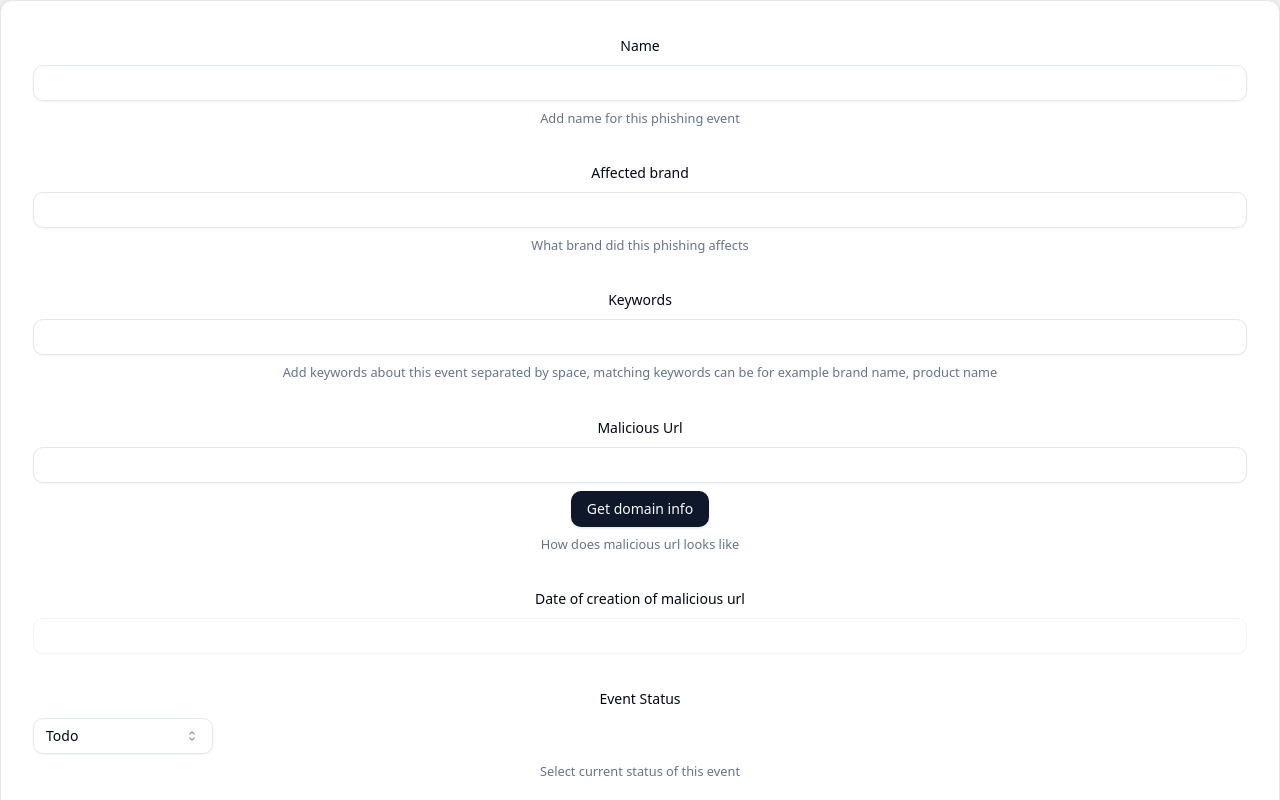
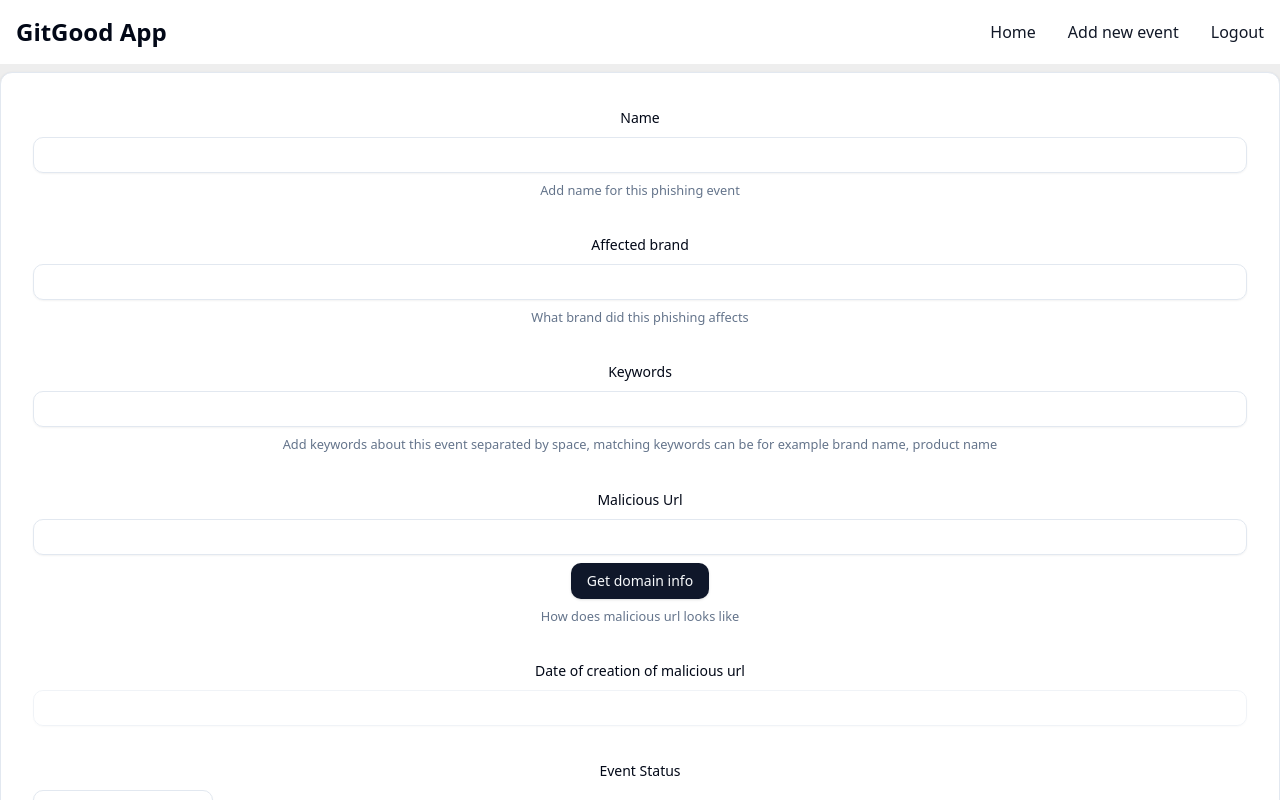
Before and after one commit to tkukec/stem24-phishing-tracker, a React (Vite) app in the folder frontend/: page /phishing-add in a window 1280 px wide. Shown: the top 800 px of the page. Built offline with nearby package versions, Linux system fonts and the light colour scheme; no server answers.

Commit message:
Added navbar

```diff
--- a/frontend/src/components/Forms/PhishingEventForm.tsx
+++ b/frontend/src/components/Forms/PhishingEventForm.tsx
@@ -120,7 +120,7 @@
                         <FormControl>
                             <>
                                 <Input disabled value={(watch("domainRegistrationDate") ?? "").toString() ?? ""}/>
-                                                 </>
+                            </>
                         </FormControl>
                     </FormItem>
 
--- /dev/null
+++ b/frontend/src/layouts/Navbar.tsx
@@ -0,0 +1,79 @@
+import {useState} from "react"
+
+const Navbar = () => {
+    const [isSideBarOpen, setIsSideBarOpen] = useState(false);
+    return (
+        <>
+            {isSideBarOpen && <div className="relative">
+                {/* Sidebar */}
+                <div className="fixed inset-y-0 right-0 w-64 bg-white z-10">
+                    <div className="w-full md:block md:w-auto" id="navbar-default">
+                        <ul className="font-medium flex flex-col p-4 md:p-0 mt-4  border-gray-100 rounded-lg md:flex-row md:space-x-8 rtl:space-x-reverse md:mt-0 md:border-0 md:bg-white dark:bg-gray-800 md:dark:bg-gray-900 dark:border-gray-700">
+                            <li>
+                                <a href="/search"
+                                   className="block py-2 px-3 rounded hover:bg-gray-100 md:hover:bg-transparent md:border-0 md:hover:text-blue-700 md:p-0 dark:text-white md:dark:hover:text-blue-500 dark:hover:bg-gray-700 dark:hover:text-white md:dark:hover:bg-transparent"
+                                   aria-current="page">Home</a>
+                            </li>
+                            <li>
+                                <a href="/phishing-add"
+                                   className="block py-2 px-3 rounded hover:bg-gray-100 md:hover:bg-transparent md:border-0 md:hover:text-blue-700 md:p-0 dark:text-white md:dark:hover:text-blue-500 dark:hover:bg-gray-700 dark:hover:text-white md:dark:hover:bg-transparent">Add
+                                    new event</a>
+                            </li>
+                            <li>
+                                <a href="/login"
+                                   className="block py-2 px-3 rounded hover:bg-gray-100 md:hover:bg-transparent md:border-0 md:hover:text-blue-700 md:p-0 dark:text-white md:dark:hover:text-blue-500 dark:hover:bg-gray-700 dark:hover:text-white md:dark:hover:bg-transparent">Logout</a>
+                            </li>
+                        </ul>
+                    </div>
+                </div>
+
+                {/* Overlay */}
+                <div className="fixed inset-0 bg-black opacity-50 z-0" onClick={() => setIsSideBarOpen(false)}></div>
+            </div>
+            }
+            <nav className="bg-white border-gray-200 dark:bg-gray-900 mb-2">
+                <div className="max-w-screen-xl flex flex-wrap items-center justify-between mx-auto p-4">
+                    <a href="https://flowbite.com/" className="flex items-center space-x-3 rtl:space-x-reverse">
+                    <span
+                        className="self-center text-2xl font-semibold whitespace-nowrap dark:text-white">
+                        GitGood App
+                    </span>
+                    </a>
+                    <button data-collapse-toggle="navbar-default" type="button"
+                            onClick={() => setIsSideBarOpen(true)}
+                            className="inline-flex items-center p-2 w-10 h-10 justify-center text-sm text-gray-500 rounded-lg md:hidden hover:bg-gray-100 focus:outline-none focus:ring-2 focus:ring-gray-200 dark:text-gray-400 dark:hover:bg-gray-700 dark:focus:ring-gray-600"
+                            aria-controls="navbar-default" aria-expanded="false">
+                        <span className="sr-only">Open main menu</span>
+                        <svg className="w-5 h-5" aria-hidden="true" xmlns="http://www.w3.org/2000/svg" fill="none"
+                             viewBox="0 0 17 14">
+                            <path stroke="currentColor" stroke-linecap="round" stroke-linejoin="round" stroke-width="2"
+                                  d="M1 1h15M1 7h15M1 13h15"/>
+                        </svg>
+                    </button>
+                    <div className="hidden w-full md:block md:w-auto" id="navbar-default">
+                        <ul className="font-medium flex flex-col p-4 md:p-0 mt-4 border border-gray-100 rounded-lg bg-gray-50 md:flex-row md:space-x-8 rtl:space-x-reverse md:mt-0 md:border-0 md:bg-white dark:bg-gray-800 md:dark:bg-gray-900 dark:border-gray-700">
+                            <li>
+                                <a href="/search"
+                                   className="block py-2 px-3 text-gray-900 rounded hover:bg-gray-100 md:hover:bg-transparent md:border-0 md:hover:text-blue-700 md:p-0 dark:text-white md:dark:hover:text-blue-500 dark:hover:bg-gray-700 dark:hover:text-white md:dark:hover:bg-transparent"
+                                   aria-current="page">Home</a>
+                            </li>
+                            <li>
+                                <a href="/phishing-add"
+                                   className="block py-2 px-3 text-gray-900 rounded hover:bg-gray-100 md:hover:bg-transparent md:border-0 md:hover:text-blue-700 md:p-0 dark:text-white md:dark:hover:text-blue-500 dark:hover:bg-gray-700 dark:hover:text-white md:dark:hover:bg-transparent">Add
+                                    new event</a>
+                            </li>
+                            <li>
+                                <a href="/login"
+                                   className="block py-2 px-3 text-gray-900 rounded hover:bg-gray-100 md:hover:bg-transparent md:border-0 md:hover:text-blue-700 md:p-0 dark:text-white md:dark:hover:text-blue-500 dark:hover:bg-gray-700 dark:hover:text-white md:dark:hover:bg-transparent">
+                                    Logout
+                                </a>
+                            </li>
+                        </ul>
+                    </div>
+                </div>
+            </nav>
+        </>
+    );
+};
+
+export default Navbar;
--- a/frontend/src/pages/PhishingEventFormPage.tsx
+++ b/frontend/src/pages/PhishingEventFormPage.tsx
@@ -1,9 +1,11 @@
 import PhishingEventForm from "@/components/Forms/PhishingEventForm.tsx";
+import Navbar from "@/layouts/Navbar.tsx";
 
 
 const PhishingEventFormPage = () => {
     return (
         <div>
+            <Navbar/>
             <PhishingEventForm/>
         </div>
     );
--- a/frontend/src/pages/SearchPage.tsx
+++ b/frontend/src/pages/SearchPage.tsx
@@ -1,5 +1,5 @@
 import PhishingEventCard from "@/components/PhishingEventCard";
-import { Input } from "@/components/ui/input";
+import {Input} from "@/components/ui/input";
 import {
     Pagination,
     PaginationContent,
@@ -9,7 +9,8 @@
     PaginationNext,
     PaginationPrevious,
 } from "@/components/ui/pagination";
-import { IPhishingEvent } from "@/interfaces/PhishingEventIntefaces";
+import {IPhishingEvent} from "@/interfaces/PhishingEventIntefaces";
+import Navbar from "@/layouts/Navbar.tsx";
 
 const events: Array<IPhishingEvent> = [
     {
@@ -43,24 +44,26 @@
 
 const SearchPage = () => {
     return (
+        <>
+            <Navbar/>
             <div className="flex flex-col gap-6">
                 <h2>Search page</h2>
-            <Input placeholder="Search" />
+                <Input placeholder="Search"/>
                 <div className="grid grid-cols-1 md:grid-cols-2 gap-5">
                     {events.map((event) => (
-                    <PhishingEventCard key={event.id} event={event} />
+                        <PhishingEventCard key={event.id} event={event}/>
                     ))}
                     {events.map((event) => (
-                    <PhishingEventCard key={event.id} event={event} />
+                        <PhishingEventCard key={event.id} event={event}/>
                     ))}
                     {events.map((event) => (
-                    <PhishingEventCard key={event.id} event={event} />
+                        <PhishingEventCard key={event.id} event={event}/>
                     ))}
                 </div>
                 <Pagination>
                     <PaginationContent>
                         <PaginationItem>
-                        <PaginationPrevious href="#" />
+                            <PaginationPrevious href="#"/>
                         </PaginationItem>
                         <PaginationItem>
                             <PaginationLink href="#">1</PaginationLink>
@@ -69,14 +72,15 @@
                             <PaginationLink href="#">2</PaginationLink>
                         </PaginationItem>
                         <PaginationItem>
-                        <PaginationEllipsis />
+                            <PaginationEllipsis/>
                         </PaginationItem>
                         <PaginationItem>
-                        <PaginationNext href="#" />
+                            <PaginationNext href="#"/>
                         </PaginationItem>
                     </PaginationContent>
                 </Pagination>
             </div>
+        </>
     );
 };
 
```
Lines whose indentation alone changed are shown as unchanged.
